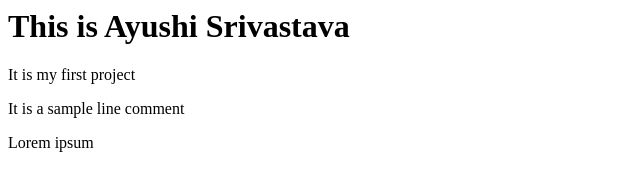
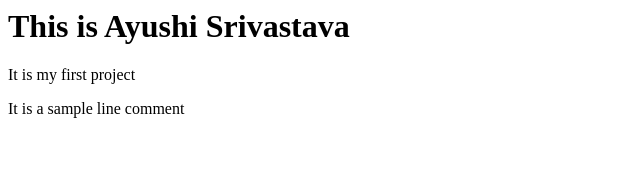
Before and after one commit to ayushi2797/Sample, a plain HTML site: page index.html in a window 1280 px wide. Shown: the full height of the page, 0-640 px from the left. Drawn offline with Linux system fonts and the light colour scheme.

Commit message:
Update index.html

```diff
--- a/index.html
+++ b/index.html
@@ -6,6 +6,6 @@
     <h1> This is Ayushi Srivastava</h1>
     <p> It is my first project</p>
     <p>It is a sample line comment</p>
-    <p>Lorem ipsum</p>
+<!--     <p>Lorem ipsum</p> -->
   </body>
 </html>
```
